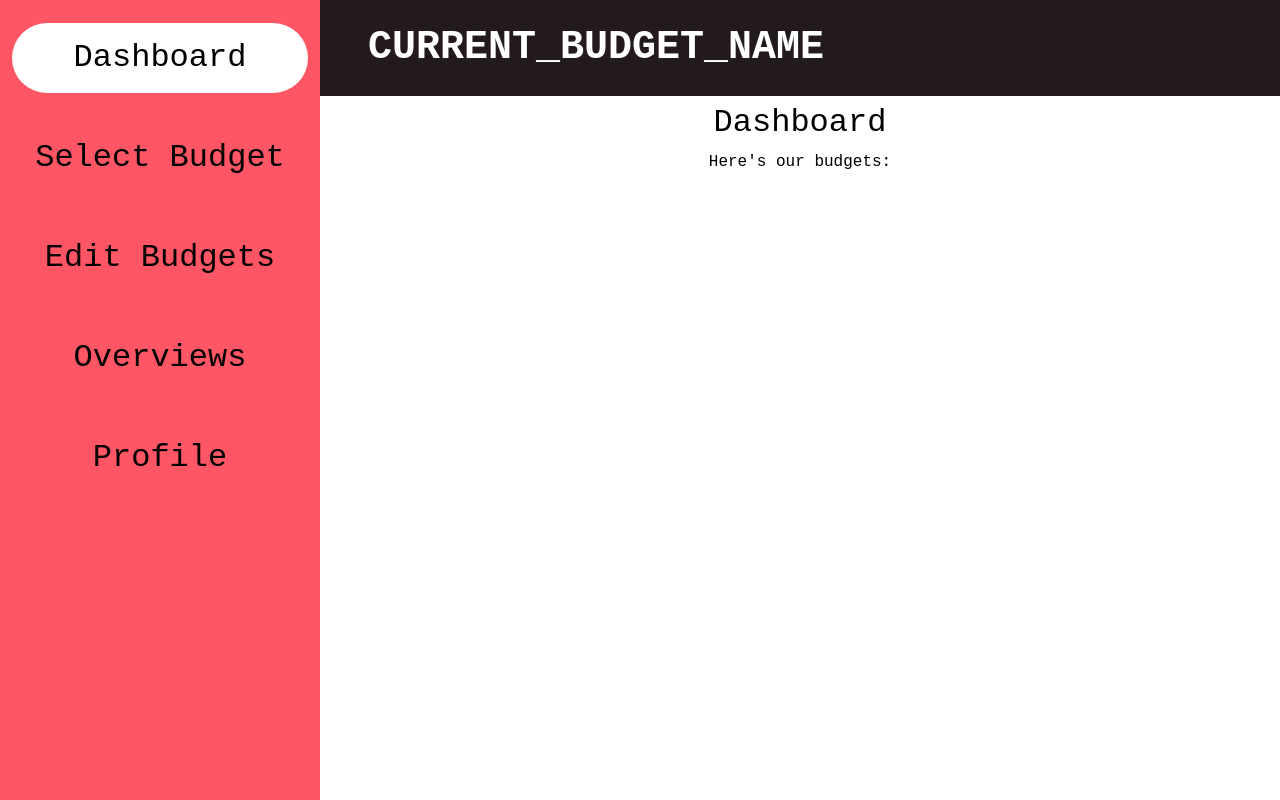
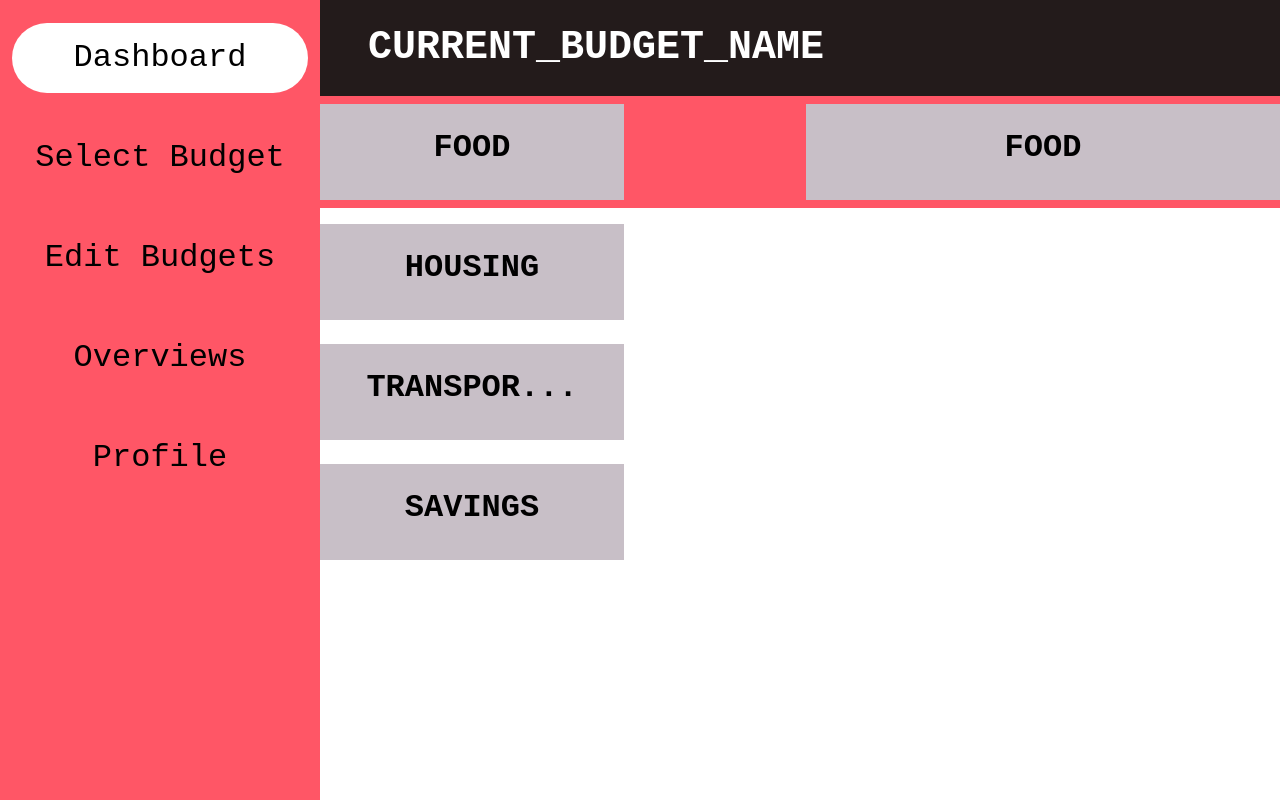
Before and after one commit to jordaneburton/budgeting-app, a React (Vite) app in the folder client/: page / in a window 1280 px wide. Built offline with nearby package versions, Linux system fonts and the light colour scheme; no server answers.

Commit message:
create pill button component and some beginning for dashboard page

```diff
--- a/client/src/App.css
+++ b/client/src/App.css
@@ -1,6 +1,6 @@
 #root {
-    max-width: 1280px;
-    /* margin: 0 auto; */
+    /* max-width: 1280px; */
+    margin: 0 auto;
     /* padding: 2rem; */
     text-align: center;
     color: black;
@@ -8,9 +8,14 @@
     font-optical-sizing: auto;
 }
 
-/* HEADER */
+/* HEADERS */
+
 h1 {
   height: 6rem;
+}
+
+.primary-bar {
+  height: 7rem;
 }
 
 /* NAVIGATION */
@@ -24,3 +29,11 @@ h1 {
 .nav-link:hover {
   background-color: white;
 }
+
+/* PILL BUTTONS */
+.pill-button {
+  /* min-width: 16rem;
+  max-width: 20rem; */
+  /* z-index: 2; */
+  height: 6rem;
+}
--- a/client/src/components/Header.jsx
+++ b/client/src/components/Header.jsx
@@ -1,7 +1,7 @@
 function Header ({ header }) {
   return (
     <>
-        <h1 className='w100 bg-secondary z-2 ps-2 fw-bold px-md-5 d-flex flex-wrap align-content-center text-start text-white'>
+        <h1 className='w100 bg-secondary z-2 ps-2 fw-bold px-md-5 my-0 d-flex flex-wrap align-content-center text-start text-white'>
             {header}
         </h1>
     </>
--- a/client/src/components/NavCanvas.jsx
+++ b/client/src/components/NavCanvas.jsx
@@ -20,10 +20,10 @@ function NavCanvas() {
 
     return (
         <>
-            <Button variant="primary" onClick={handleShow}
-                className="position-fixed rounded-circle top-0 end-0 m-1 z-3 d-md-none"
-                style={{ width:"5rem", height: "5rem"}}>
-                <svg xmlns="http://www.w3.org/2000/svg" width="85%" height="85%" fillRule="inherit" className="bi bi-list" viewBox="0 0 16 16">
+            <Button variant="light" onClick={handleShow}
+                className="position-fixed rounded-circle top-0 end-0 m-3 z-3 d-md-none"
+                style={{ width:"3.5rem", height: "3.5rem"}}>
+                <svg xmlns="http://www.w3.org/2000/svg" width="90%" height="90%" fillRule="inherit" className="bi bi-list" viewBox="0 0 16 16">
                     <path fillRule="evenodd" d="M2.5 12a.5.5 0 0 1 .5-.5h10a.5.5 0 0 1 0 1H3a.5.5 0 0 1-.5-.5m0-4a.5.5 0 0 1 .5-.5h10a.5.5 0 0 1 0 1H3a.5.5 0 0 1-.5-.5m0-4a.5.5 0 0 1 .5-.5h10a.5.5 0 0 1 0 1H3a.5.5 0 0 1-.5-.5"/>
                 </svg>
             </Button>
--- /dev/null
+++ b/client/src/components/PillButtons.jsx
@@ -0,0 +1,21 @@
+import { useState, useEffect } from 'react';
+import { usePageContext } from '../utils/PageContext';
+import { Link } from 'react-router-dom';
+
+import Col from 'react-bootstrap/Col';
+
+function PillButtons(props) {
+    const [color, setAge] = useState(props.color || '#C8BFC7');
+    const [name, setName] = useState((props.name.length < 9) ? props.name : props.name.slice(0,8) + '...' )
+    return (
+        <>
+            <div className='d-flex flex-wrap flex-column pill-button justify-content-center rounded-end-pill mb-4'
+                style={{ backgroundColor: `${color}` }}>
+                <h2 className='fw-semibold d-md-none'>{ props.name.toUpperCase() }</h2>
+                <h2 className='fw-semibold d-none d-md-inline'>{ name.toUpperCase() }</h2>
+            </div>
+        </>
+    )
+}
+
+export default PillButtons
--- a/client/src/index.css
+++ b/client/src/index.css
@@ -25,10 +25,13 @@
 
   body {
     margin: 0;
+    padding: 0;
     display: flex;
     place-items: start center;
-    min-width: 320px;
-    min-height: 100vh;
+    max-width: 100vw;
+    /* height: 100vh; */
+    overflow-x: hidden;
+    position: relative;
   }
 
   h1 {
--- a/client/src/main.jsx
+++ b/client/src/main.jsx
@@ -3,9 +3,9 @@ import ReactDOM from 'react-dom/client'
 // Bringing in the required imports from 'react-router-dom' to set up application routing behavior
 import { createBrowserRouter, RouterProvider } from 'react-router-dom';
 
-import './index.css'
 // Import our custom CSS
 import './scss/styles.scss'
+import './index.css'
 
 // Bringing in the pages the router will use to conditionally show the appropriate views
 import App from './App';
--- a/client/src/pages/DashboardPage.jsx
+++ b/client/src/pages/DashboardPage.jsx
@@ -1,9 +1,13 @@
 import { useEffect } from 'react';
 import { usePageContext } from '../utils/PageContext';
 import Col from 'react-bootstrap/esm/Col';
+import Row from 'react-bootstrap/esm/Row';
+
+
 import NavBar from '../components/NavBar';
 import NavCanvas from '../components/NavCanvas';
 import Header from '../components/Header';
+import PillButtons from '../components/PillButtons';
 
 import { useQuery } from '@apollo/client';
 import { QUERY_BUDGETS } from '../utils/queries';
@@ -17,33 +21,52 @@ function DashboardPage () {
 
   const { loading, data } = useQuery(QUERY_BUDGETS);
   const budgets = data?.budgets || [];
-  console.log(budgets);
+  // console.log(budgets);
 
   // make sure to import budget from selected budget
   const page = {
     header: "CURRENT_BUDGET_NAME"
   }
 
-  const testData = {
-
-  }
+  const testData = [{
+      name: 'food'
+    },
+    {
+      name: 'housing'
+    },
+    {
+      name: 'transportation'
+    },
+    {
+      name: 'savings'
+    },
+  ]
 
   return (
     <>
     <NavBar />
-    <Col xs={12} md={9} className='p-0'>
+    <Col xs={12} md={9} className='p-0 position-relative'>
       <Header header={page.header}/>
-      <h2>
+      <div className='bg-primary primary-bar position-absolute z-0 w-100'></div>
+      {/* <h2>
       Dashboard
-      </h2>
-      {loading ? (
-            <div>Loading...</div>
-          ) : (
-            <div>
-              <p>Here's our budgets: </p>
-              <div>{budgets}</div>
-            </div>
-          )}
+      </h2> */}
+      <Row>
+        <Col xs={10} md={4} className='position-relative my-2 z-1'>
+          {loading ? (
+              <div>Loading...</div>
+            ) : (
+                testData.map((category, index) =>
+                  <PillButtons key={index} name={category.name}/>
+                )
+            )}
+        </Col>
+        <Col xs={10} md={8}  className='position-relative my-2 z-1 d-flex flex-wrap flex-column align-items-end'>
+          <div className='d-flex flex-wrap flex-column pill-button justify-content-center rounded-start-pill bg-info w-75 mb-4'>
+            <h2 className='fw-semibold'>{ testData[0].name.toUpperCase() }</h2>
+          </div>
+        </Col>
+      </Row>
     </Col>
     <NavCanvas />
     </>
--- a/client/src/scss/styles.scss
+++ b/client/src/scss/styles.scss
@@ -2,7 +2,9 @@
 
 $theme-colors: (
   'primary': #FF5666,
-  'secondary': #231B1B
+  'secondary': #231B1B,
+  'info': #C8BFC7,
+  'light': #FFFFFF,
 );
 
 // MAY REQUIRE EDITING
```
Lines whose indentation alone changed are shown as unchanged.
